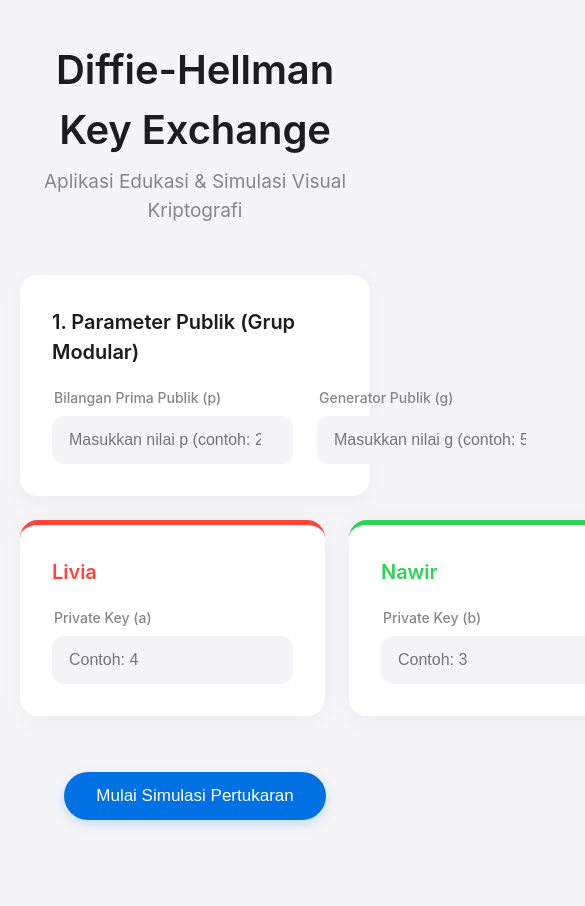
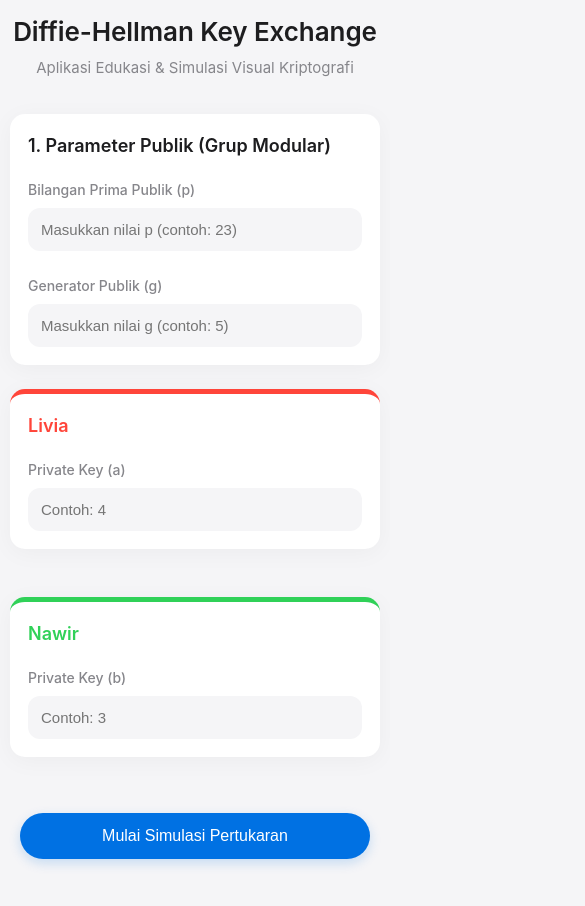
Before and after one commit to fathbakkar/Aplikasi-Edukasi-Kriptografi, a plain HTML site: page index.html in a window 390 px wide. Shown: the top 906 px of the page, 585 px wide, since content can reach past the window. Drawn offline with Linux system fonts and the light colour scheme.

Commit message:
Refactor CSS for better layout and mobile support
Updated CSS for improved layout and responsiveness across devices.

```diff
--- a/style.css
+++ b/style.css
@@ -13,21 +13,24 @@
 }
 
 * {
-    box-sizing: border-box;
     margin: 0;
     padding: 0;
+    box-sizing: border-box;
 }
 
 body {
-    font-family: -apple-system, BlinkMacSystemFont, "Segoe UI", Roboto, "Helvetica Neue", Arial, sans-serif;
+    font-family: -apple-system, BlinkMacSystemFont, "Segoe UI", Roboto,
+        "Helvetica Neue", Arial, sans-serif;
     background-color: var(--bg-color);
     color: var(--text-main);
     line-height: 1.5;
     padding: 40px 20px;
     -webkit-font-smoothing: antialiased;
+    overflow-x: hidden;
 }
 
 .container {
+    width: 100%;
     max-width: 900px;
     margin: 0 auto;
 }
@@ -41,14 +44,12 @@ header h1 {
     font-size: 40px;
     font-weight: 600;
     letter-spacing: -0.003em;
-    color: var(--text-main);
     margin-bottom: 8px;
 }
 
 header p {
     font-size: 19px;
     color: var(--text-secondary);
-    font-weight: 400;
 }
 
 .card {
@@ -58,13 +59,13 @@ header p {
     box-shadow: 0 4px 24px rgba(0, 0, 0, 0.04);
     margin-bottom: 24px;
     transition: var(--transition-smooth);
+    width: 100%;
 }
 
 .card-title {
     font-size: 20px;
     font-weight: 600;
     margin-bottom: 20px;
-    letter-spacing: -0.002em;
 }
 
 .grid-2 {
@@ -83,18 +84,18 @@ label {
     font-weight: 500;
     color: var(--text-secondary);
     margin-bottom: 8px;
-    padding-left: 2px;
 }
 
 input {
+    width: 100%;
     font-size: 16px;
     padding: 14px 16px;
     background-color: #f5f5f7;
     border: 1px solid transparent;
     border-radius: var(--border-radius-small);
     color: var(--text-main);
+    outline: none;
     transition: var(--transition-smooth);
-    outline: none;
 }
 
 input:focus {
@@ -141,7 +142,7 @@ button:active {
 
 .diagram-area {
     display: none;
-    animation: fadeIn 0.6s cubic-bezier(0.25, 0.8, 0.25, 1) forwards;
+    animation: fadeIn 0.6s ease forwards;
 }
 
 @keyframes fadeIn {
@@ -169,6 +170,7 @@ button:active {
     border-left: 4px solid var(--text-secondary);
     animation: fadeIn 0.4s ease forwards;
     opacity: 0;
+    word-wrap: break-word;
 }
 
 .step.active-livia {
@@ -193,5 +195,101 @@ button:active {
     color: #248a3d;
     font-size: 20px;
     font-weight: 600;
-    letter-spacing: -0.01em;
 }
+
+/* ==========================
+   TABLET
+========================== */
+
+@media screen and (max-width: 768px) {
+
+    body {
+        padding: 20px 15px;
+    }
+
+    .grid-2 {
+        grid-template-columns: 1fr !important;
+    }
+
+    .card {
+        padding: 22px;
+    }
+
+    header {
+        margin-bottom: 35px;
+    }
+
+    header h1 {
+        font-size: 32px;
+    }
+
+    header p {
+        font-size: 17px;
+    }
+
+    button {
+        width: 100%;
+        max-width: 350px;
+    }
+
+    .step {
+        font-size: 14px;
+    }
+
+    .final-badge {
+        font-size: 18px;
+    }
+}
+
+/* ==========================
+   MOBILE
+========================== */
+
+@media screen and (max-width: 480px) {
+
+    body {
+        padding: 15px 10px;
+    }
+
+    .container {
+        width: 100%;
+    }
+
+    header h1 {
+        font-size: 26px;
+        line-height: 1.3;
+    }
+
+    header p {
+        font-size: 15px;
+    }
+
+    .card {
+        padding: 18px;
+        border-radius: 15px;
+    }
+
+    .card-title {
+        font-size: 18px;
+    }
+
+    input {
+        font-size: 15px;
+        padding: 12px;
+    }
+
+    button {
+        width: 100%;
+        font-size: 16px;
+    }
+
+    .step {
+        padding: 14px;
+        font-size: 13px;
+    }
+
+    .final-badge {
+        font-size: 16px;
+        padding: 18px;
+    }
+}
```
